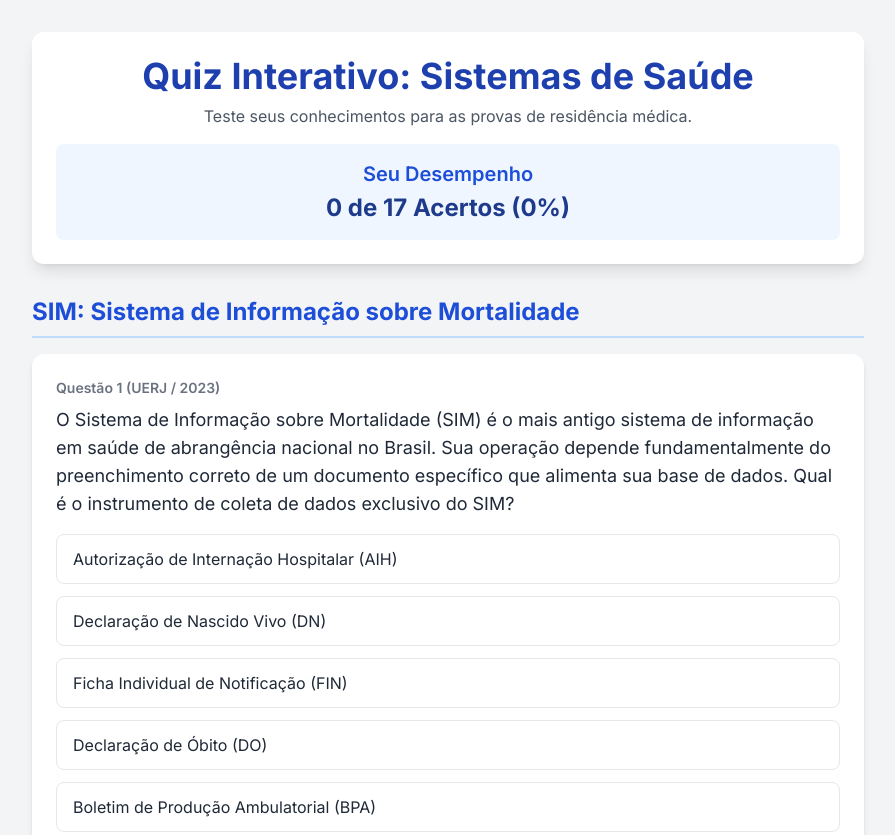
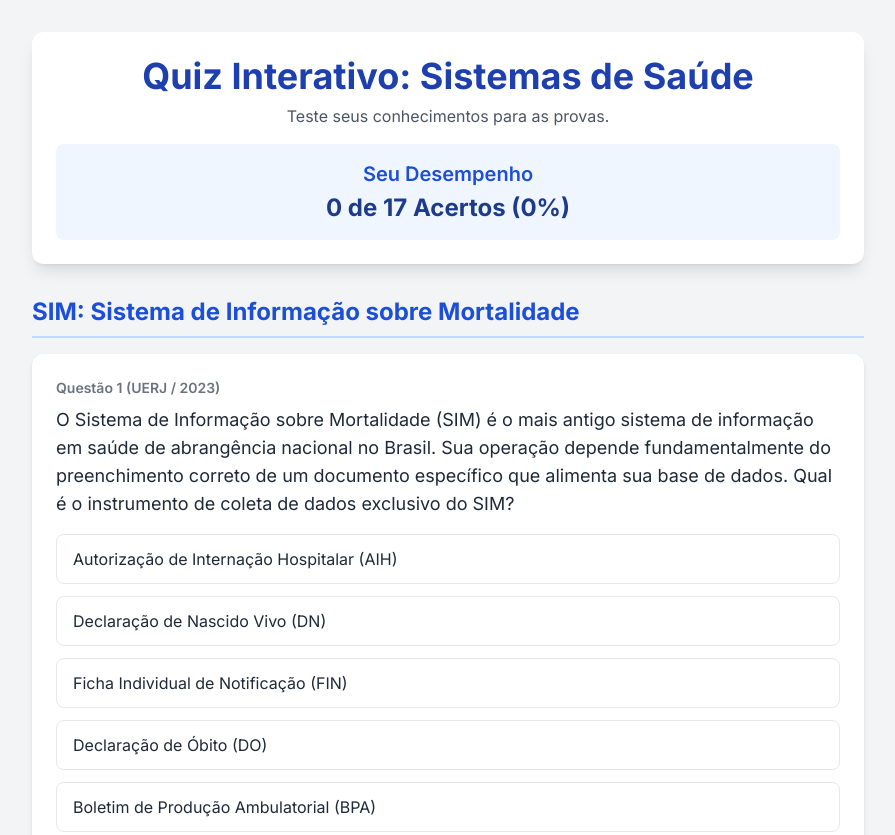
Before and after one commit to cassan-lab/avaliacoes, a plain HTML site: page questoes.html in a window 1280 px wide. Shown: the top 835 px of the page, without its empty margins (192-1087 px from the left). Drawn offline with nearby package versions, Linux system fonts and the light colour scheme.

Commit message:
Update questoes.html

```diff
--- a/questoes.html
+++ b/questoes.html
@@ -3,7 +3,7 @@
 <head>
     <meta charset="UTF-8">
     <meta name="viewport" content="width=device-width, initial-scale=1.0">
-    <title>Questões de Residência - Sistemas de Informação em Saúde</title>
+    <title> Sistemas de Informação em Saúde - Questões</title>
     <script src="https://cdn.tailwindcss.com"></script>
     <link href="https://fonts.googleapis.com/css2?family=Inter:wght@400;600;700&display=swap" rel="stylesheet">
     <style>
@@ -60,7 +60,7 @@
 
         <header class="text-center mb-8 bg-white p-6 rounded-xl shadow-lg sticky top-0 z-10">
             <h1 class="text-3xl md:text-4xl font-bold text-blue-800 mb-2">Quiz Interativo: Sistemas de Saúde</h1>
-            <p class="text-gray-600">Teste seus conhecimentos para as provas de residência médica.</p>
+            <p class="text-gray-600">Teste seus conhecimentos para as provas.</p>
             <div class="mt-4 bg-blue-50 p-4 rounded-lg">
                 <h2 class="text-xl font-semibold text-blue-700">Seu Desempenho</h2>
                 <p class="text-2xl font-bold text-blue-900 mt-1">
```
